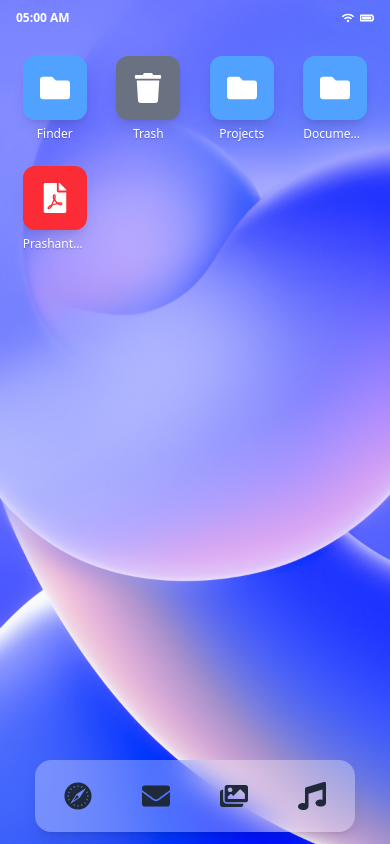
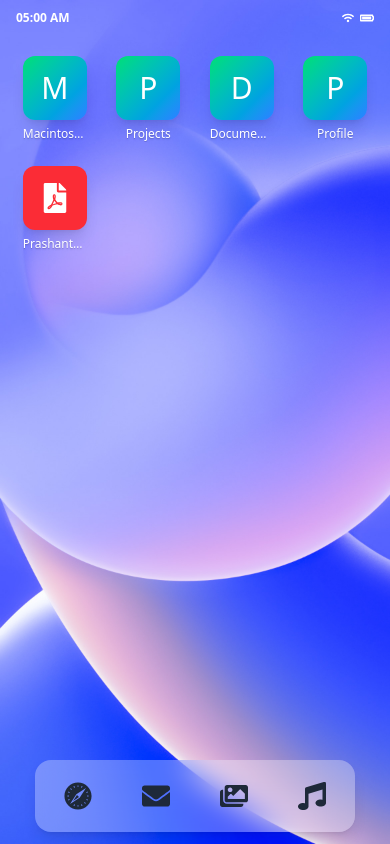
Before and after one commit to prashanth8983/Portfolio-desktop, a React (Vite) app: page / in a window 390 px wide. Built offline with nearby package versions, Linux system fonts and the light colour scheme.

Commit message:
update responsive view and type definitions

```diff
--- a/src/components/ResponsiveView.tsx
+++ b/src/components/ResponsiveView.tsx
@@ -2,17 +2,7 @@ import React, { useState, useEffect } from 'react';
 import { MacDesktop } from './desktop/MacDesktop';
 import { IOSMobileView } from './mobile/IOSMobileView';
 import { DesktopIcon, DockItem } from '../types/interfaces';
-import { SiGooglechrome, SiSafari, SiApplemusic } from 'react-icons/si';
-//import { FaChrome, FaCog, FaComment, FaEnvelope, FaEye, FaFolderOpen, FaMusic, FaSafari, FaShoppingBag, FaTrash } from 'react-icons/fa';
-import {
-  IoFolderOpenOutline, // Finder approximation
-  IoMail,             // Mail
-  IoImagesOutline,    // Preview approximation / Photos
-  IoSettingsSharp,    // System Preferences/Settings
-  IoTrashBin,         // Trash
-  IoTerminal,         // Terminal
-  IoStatsChart,       // Activity Monitor
-} from 'react-icons/io5';
+import { getIconUrl } from '../utils/icons';
 
 const ResponsiveView: React.FC = () => {
   const [isMobile, setIsMobile] = useState<boolean>(window.innerWidth < 768);
@@ -23,65 +13,96 @@ const ResponsiveView: React.FC = () => {
     return () => window.removeEventListener('resize', handleResize);
   }, []);
 
-  const apps: DesktopIcon[] = [
-    { id: 'finder', name: 'Finder', icon: 'folder', type: 'app', position: { x: 20, y: 20 } },
-    { id: 'trash', name: 'Trash', icon: 'trash', type: 'app', position: { x: 20, y: 100 } },
-    { id: 'projects', name: 'Projects', icon: 'folder', type: 'folder', position: { x: 20, y: 180 } },
-    { id: 'documents', name: 'Documents', icon: 'folder', type: 'folder', position: { x: 20, y: 260 } },
-    { id: 'sample-pdf', name: 'Prashanth Kumar.pdf', icon: 'pdf', type: 'pdf', position: { x: 20, y: 340 }, content: './Resume.pdf'  },
-  ];
+  /* Initial Icon Placement Logic */
+  const getInitialApps = (): DesktopIcon[] => {
+    const screenWidth = window.innerWidth;
+    const rightMargin = 120; // Distance from right edge
+    const topMargin = 50;   // Distance from top
+    const gridGap = 110;    // Vertical spacing
 
-  const dockIconSize = 32;
+    const colX = screenWidth - rightMargin;
+
+    return [
+      { id: 'macintosh-hd', name: 'Macintosh HD', icon: 'hard-disk', type: 'drive', position: { x: colX, y: topMargin } },
+      { id: 'projects', name: 'Projects', icon: 'projects', type: 'folder', position: { x: colX, y: topMargin + gridGap } },
+      { id: 'documents', name: 'Documents', icon: 'documents', type: 'folder', position: { x: colX, y: topMargin + gridGap * 2 } },
+      { id: 'profile', name: 'Profile', icon: 'contact', type: 'app', position: { x: colX, y: topMargin + gridGap * 3 } },
+      { id: 'resume', name: 'Prashanth Kumar.pdf', icon: 'pdf', type: 'pdf', position: { x: colX, y: topMargin + gridGap * 4 }, content: './Resume.pdf' },
+    ];
+  };
+
+  const [apps, setApps] = useState<DesktopIcon[]>(getInitialApps());
+
+  // Update positions on resize if needed, or just leave them relative?
+  // macOS keeps icons in place relative to top-left usually, but defaults to right.
+  // For this simple web-desktop, we can re-calculate or just let them stick.
+  // Let's re-calculate on resize to keep them reachable.
+  useEffect(() => {
+    const handleResize = () => {
+      setIsMobile(window.innerWidth < 768);
+      setApps(prev => {
+        // Only update X, keep Y (unless we want full reflow)
+        const newX = window.innerWidth - 120;
+        return prev.map(app => ({
+          ...app,
+          position: { x: newX, y: app.position?.y ?? 50 }
+        }));
+      });
+    };
+    window.addEventListener('resize', handleResize);
+    return () => window.removeEventListener('resize', handleResize);
+  }, []);
+
   const dockItems: DockItem[] = [
     {
       id: 'finder-dock',
       name: 'Finder',
-      iconElement: <IoFolderOpenOutline size={dockIconSize} className="text-sky-500" />,
+      iconElement: <img src={getIconUrl('finder')} alt="Finder" className="w-full h-full object-contain drop-shadow-md" />,
     },
     {
       id: 'chrome',
       name: 'Chrome',
-      iconElement: <SiGooglechrome size={dockIconSize} className="text-red-500" />,
+      iconElement: <img src={getIconUrl('chrome')} alt="Chrome" className="w-full h-full object-contain drop-shadow-md" />,
     },
     {
       id: 'safari',
       name: 'Safari',
-      iconElement: <SiSafari size={dockIconSize} className="text-blue-600" />,
+      iconElement: <img src={getIconUrl('safari')} alt="Safari" className="w-full h-full object-contain drop-shadow-md" />,
     },
     {
       id: 'mail',
       name: 'Mail',
-      iconElement: <IoMail size={dockIconSize} className="text-blue-500" />,
+      iconElement: <img src={getIconUrl('mail')} alt="Mail" className="w-full h-full object-contain drop-shadow-md" />,
     },
     {
       id: 'terminal',
       name: 'Terminal',
-      iconElement: <IoTerminal size={dockIconSize} className="text-gray-800" />,
+      iconElement: <img src={getIconUrl('terminal')} alt="Terminal" className="w-full h-full object-contain drop-shadow-md" />,
     },
     {
       id: 'photos',
       name: 'Photos',
-      iconElement: <IoImagesOutline size={dockIconSize} className="text-yellow-500" />,
+      iconElement: <img src={getIconUrl('photos')} alt="Photos" className="w-full h-full object-contain drop-shadow-md" />,
     },
     {
       id: 'music',
       name: 'Music',
-      iconElement: <SiApplemusic size={dockIconSize} className="text-red-500" />,
+      iconElement: <img src={getIconUrl('music')} alt="Music" className="w-full h-full object-contain drop-shadow-md" />,
     },
     {
       id: 'activity-monitor',
       name: 'Activity Monitor',
-      iconElement: <IoStatsChart size={dockIconSize} className="text-green-500" />,
+      iconElement: <img src={getIconUrl('activity-monitor')} alt="Activity Monitor" className="w-full h-full object-contain drop-shadow-md" />,
     },
     {
       id: 'preferences',
       name: 'System Preferences',
-      iconElement: <IoSettingsSharp size={dockIconSize} className="text-gray-500" />,
+      iconElement: <img src={getIconUrl('preferences')} alt="System Preferences" className="w-full h-full object-contain drop-shadow-md" />,
     },
     {
       id: 'trash-dock',
       name: 'Trash',
-      iconElement: <IoTrashBin size={dockIconSize} className="text-gray-600" />,
+      iconElement: <img src={getIconUrl('trash')} alt="Trash" className="w-full h-full object-contain drop-shadow-md" />,
     },
   ];
 
--- a/src/index.css
+++ b/src/index.css
@@ -1 +1,37 @@
-@import "tailwindcss"
+@import "tailwindcss";
+
+body {
+  margin: 0;
+  font-family: -apple-system, BlinkMacSystemFont, "Segoe UI", Roboto, Helvetica, Arial, sans-serif, "Apple Color Emoji", "Segoe UI Emoji", "Segoe UI Symbol";
+  -webkit-font-smoothing: antialiased;
+  -moz-osx-font-smoothing: grayscale;
+  overflow: hidden;
+  user-select: none;
+}
+
+/* Hide scrollbar for Chrome, Safari and Opera */
+.no-scrollbar::-webkit-scrollbar {
+    display: none;
+}
+
+/* Hide scrollbar for IE, Edge and Firefox */
+.no-scrollbar {
+    -ms-overflow-style: none;  /* IE and Edge */
+    scrollbar-width: none;  /* Firefox */
+}
+
+/* Custom Scrollbar for other elements */
+::-webkit-scrollbar {
+  width: 8px;
+  height: 8px;
+}
+::-webkit-scrollbar-track {
+  background: transparent;
+}
+::-webkit-scrollbar-thumb {
+  background: rgba(156, 163, 175, 0.3);
+  border-radius: 4px;
+}
+::-webkit-scrollbar-thumb:hover {
+  background: rgba(107, 114, 128, 0.5);
+}
--- a/src/types/interfaces.ts
+++ b/src/types/interfaces.ts
@@ -2,7 +2,7 @@ export interface DesktopIcon {
   id: string;
   name: string;
   icon: string;
-  type: 'folder' | 'pdf' | 'app';
+  type: 'folder' | 'pdf' | 'app' | 'drive';
   position?: { x: number; y: number };
   content?: string;
 }
@@ -16,7 +16,7 @@ export interface DockItem {
 export interface Window {
   id: string;
   title: string;
-  type: 'browser' | 'finder' | 'pdf' | 'terminal' | 'projects' | 'photos' | 'mail' | 'music' | 'activity-monitor' | 'other';
+  type: 'browser' | 'finder' | 'pdf' | 'terminal' | 'projects' | 'photos' | 'mail' | 'music' | 'activity-monitor' | 'profile' | 'other';
   position: { x: number; y: number };
   size: { width: number; height: number };
   isMinimized: boolean;
```
